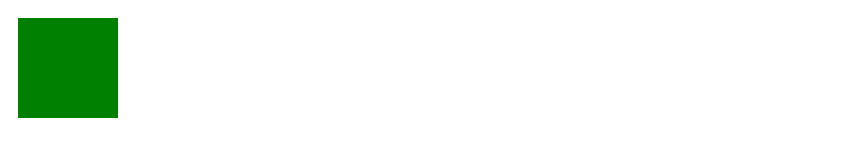
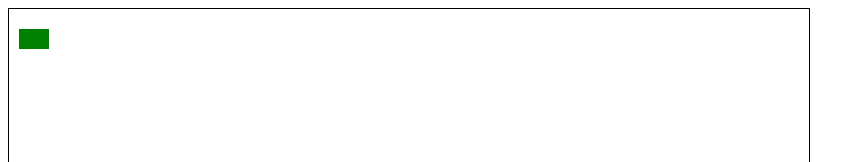
Before and after one commit to ultralame/missingadjective, a website: page client/index.html in a window 1280 px wide. Shown: the top 162 px of the page, without its empty margins (0-865 px from the left). Drawn offline with nearby package versions, Linux system fonts and the light colour scheme.

Commit message:
created player class and functioning keyboard controls

```diff
--- a/client/canvas.js
+++ b/client/canvas.js
@@ -4,71 +4,62 @@ var ctx = canvas.getContext('2d');
 ctx.fillStyle = "green"
 ctx.fillRect(10,10, 100, 100);
 
-var keysPressedArr = [];
+var maxWidth = 800;
+var maxHeight = 600;
+var minWidth = 0;
+var minHeight = 0;
+var currentTopLeft = 10;
+var currentBotRight = 100;
+var move = 1;
 
-$(document).ready(function(){
-  //listening for arrow keys being pressed
-  $(document).keydown(function(event){
-    if(event.keyCode === 37) {
-      // left
-      console.log("pressed left");
-      if(keysPressedArr.indexOf("left") === -1){
-        keysPressedArr.push("left");
-      }
+var startPosition = {
+  x1: 10,
+  y1: 10,
+  x2: 30,
+  y2: 40
+};
 
-    }
-    else if (event.keyCode === 38){
-      // up
-      console.log("pressed up");
-      if(keysPressedArr.indexOf("up") === -1){
-        keysPressedArr.push("up");
-      }
-    }
-    else if (event.keyCode === 39){
-      // right
-      if(keysPressedArr.indexOf("right") === -1){
-        keysPressedArr.push("right");
-      }
-    }
-    else if (event.keyCode === 40){
-      // down
-      if(keysPressedArr.indexOf("down") === -1){
-        keysPressedArr.push("down");
-      }
-    }
-    console.log(keysPressedArr);
-  });
+var player = new Player("Dude", 1, startPosition, ctx);
 
-  //listening for arrow keys being released
-  $(document).keyup(function(event){
-    if(event.keyCode === 37) {
-      // left
-      console.log("released left");
-      if(keysPressedArr.indexOf("left") >= 0){
-        keysPressedArr.splice(keysPressedArr.indexOf("left"), 1);
-      }
-    }
-    else if (event.keyCode === 38){
-      // up
-      console.log("released up");
-      if(keysPressedArr.indexOf("up") >= 0){
-        keysPressedArr.splice(keysPressedArr.indexOf("up"), 1);
-      }
-    }
-    else if (event.keyCode === 39){
-      // right
-      console.log("released right");
-      if(keysPressedArr.indexOf("right") >= 0){
-        keysPressedArr.splice(keysPressedArr.indexOf("right"), 1);
-      }
-    }
-    else if (event.keyCode === 40){
-      // down
-      console.log("released down");
-      if(keysPressedArr.indexOf("down") >= 0){
-        keysPressedArr.splice(keysPressedArr.indexOf("down"), 1);
-      }
-    }
-    console.log(keysPressedArr);
-  });
-});
+var update = function(){
+  var currentPosition = player.position;
+  if(keysPressedArr.indexOf("right") > -1){
+    currentPosition.x1+=5;
+    player.move(currentPosition);
+  }
+  if(keysPressedArr.indexOf("down") > -1){
+    currentPosition.y1+=5;
+    player.move(currentPosition);
+  }
+  if(keysPressedArr.indexOf("left") > -1){
+    currentPosition.x1-=5;
+    player.move(currentPosition);
+  }
+  if(keysPressedArr.indexOf("up") > -1){
+    currentPosition.y1-=5;
+    player.move(currentPosition);
+  }
+};
+
+var draw = function(){
+  ctx.clearRect(minWidth, minHeight, maxWidth, maxHeight);
+  player.draw();
+};
+
+var render = function(){
+  update();
+  draw();
+  // Clear the canvas (delete everything);
+  requestAnimationFrame(render);
+  // currentTopLeft += move;
+  // currentBotRight += move;
+  // ctx.fillRect(currentTopLeft, 10, currentBotRight, 100);
+  // if (currentTopLeft < minWidth) {
+  //   move *= -1;
+  // }
+  // else if (currentBotRight > maxWidth) {
+  //   move *= -1;
+  // };
+};
+
+render();
--- a/client/index.html
+++ b/client/index.html
@@ -6,7 +6,9 @@
     <title>Missing Adjective</title>
   </head>
   <body>
-    <canvas id="canvas"></canvas>
+    <canvas id="canvas" width="800" height="600" style="border: 1px solid black"></canvas>
+    <script src="keybindings.js"></script>
+    <script src="player.js"></script>
     <script src="canvas.js"></script>
   </body>
 </html>
--- /dev/null
+++ b/client/keybindings.js
@@ -0,0 +1,72 @@
+var keysPressedArr = [];
+
+var test = function() {
+  console.log('we test');
+}
+
+$(document).ready(function(){
+  //listening for arrow keys being pressed
+  $(document).keydown(function(event){
+    if(event.keyCode === 37) {
+      // left
+      console.log("pressed left");
+      if(keysPressedArr.indexOf("left") === -1){
+        keysPressedArr.push("left");
+      }
+
+    }
+    else if (event.keyCode === 38){
+      // up
+      console.log("pressed up");
+      if(keysPressedArr.indexOf("up") === -1){
+        keysPressedArr.push("up");
+      }
+    }
+    else if (event.keyCode === 39){
+      // right
+      if(keysPressedArr.indexOf("right") === -1){
+        keysPressedArr.push("right");
+      }
+    }
+    else if (event.keyCode === 40){
+      // down
+      if(keysPressedArr.indexOf("down") === -1){
+        keysPressedArr.push("down");
+      }
+    }
+    console.log(keysPressedArr);
+  });
+
+  //listening for arrow keys being released
+  $(document).keyup(function(event){
+    if(event.keyCode === 37) {
+      // left
+      console.log("released left");
+      if(keysPressedArr.indexOf("left") >= 0){
+        keysPressedArr.splice(keysPressedArr.indexOf("left"), 1);
+      }
+    }
+    else if (event.keyCode === 38){
+      // up
+      console.log("released up");
+      if(keysPressedArr.indexOf("up") >= 0){
+        keysPressedArr.splice(keysPressedArr.indexOf("up"), 1);
+      }
+    }
+    else if (event.keyCode === 39){
+      // right
+      console.log("released right");
+      if(keysPressedArr.indexOf("right") >= 0){
+        keysPressedArr.splice(keysPressedArr.indexOf("right"), 1);
+      }
+    }
+    else if (event.keyCode === 40){
+      // down
+      console.log("released down");
+      if(keysPressedArr.indexOf("down") >= 0){
+        keysPressedArr.splice(keysPressedArr.indexOf("down"), 1);
+      }
+    }
+    console.log(keysPressedArr);
+  });
+});
--- /dev/null
+++ b/client/player.js
@@ -0,0 +1,20 @@
+var Player = function(username, id, position, canvas) {
+  this.username = username;
+  this.id = id;
+  this.position = {x1: position.x1, x2: position.x2, y1: 20, y2: 20};
+  this.canvasContext = canvas;
+  this.speed = 0;
+};
+
+Player.prototype.draw = function(){
+  /// insert render code
+  this.canvasContext.fillRect(this.position.x1, this.position.y1, this.position.x2, this.position.y2);
+};
+
+Player.prototype.move = function(position) {
+  // insert new coordinates
+  this.position.x1 = position.x1;
+  this.position.x2 = position.x2;
+  this.position.y1 = position.y1;
+  this.position.y2 = position.y2;
+}
```
